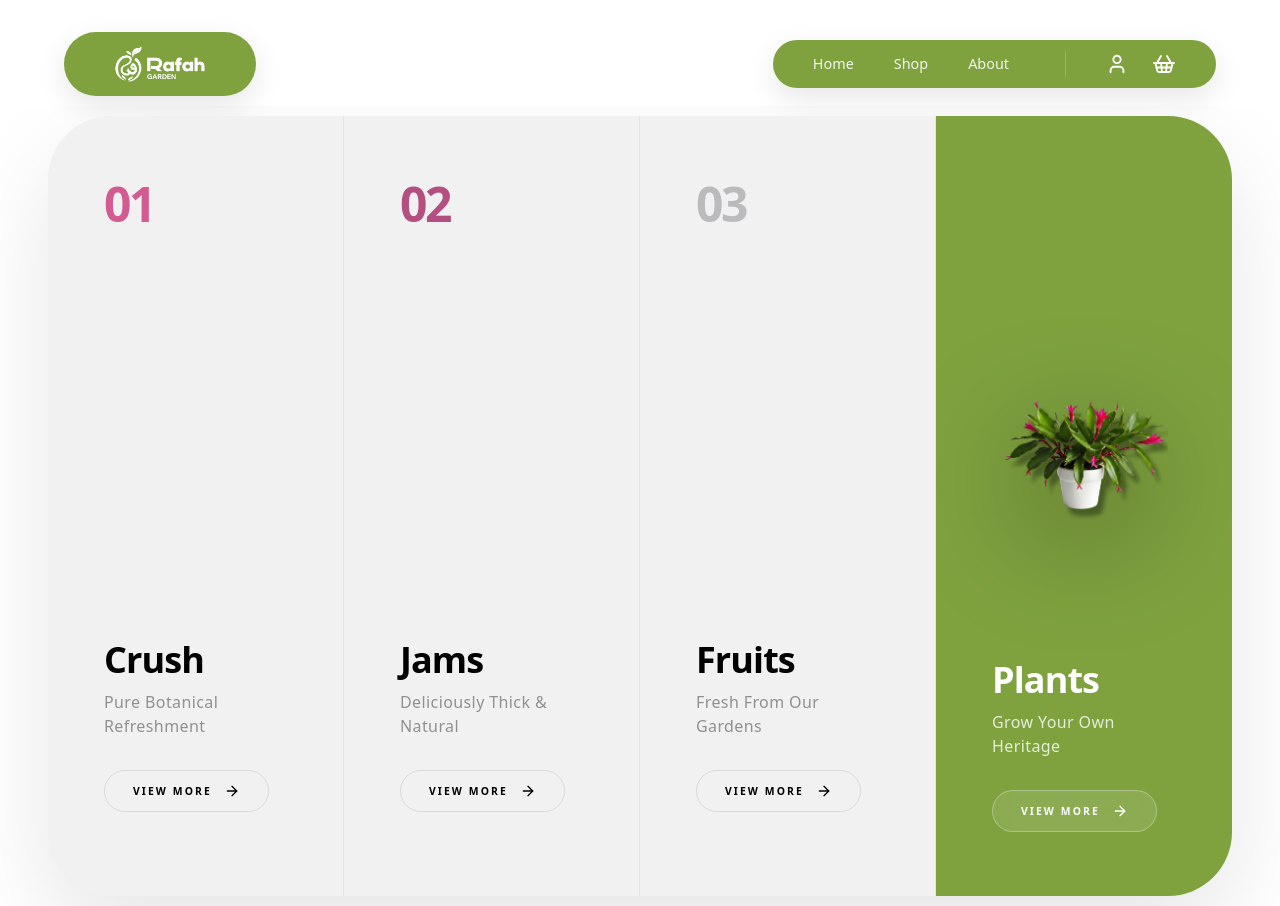
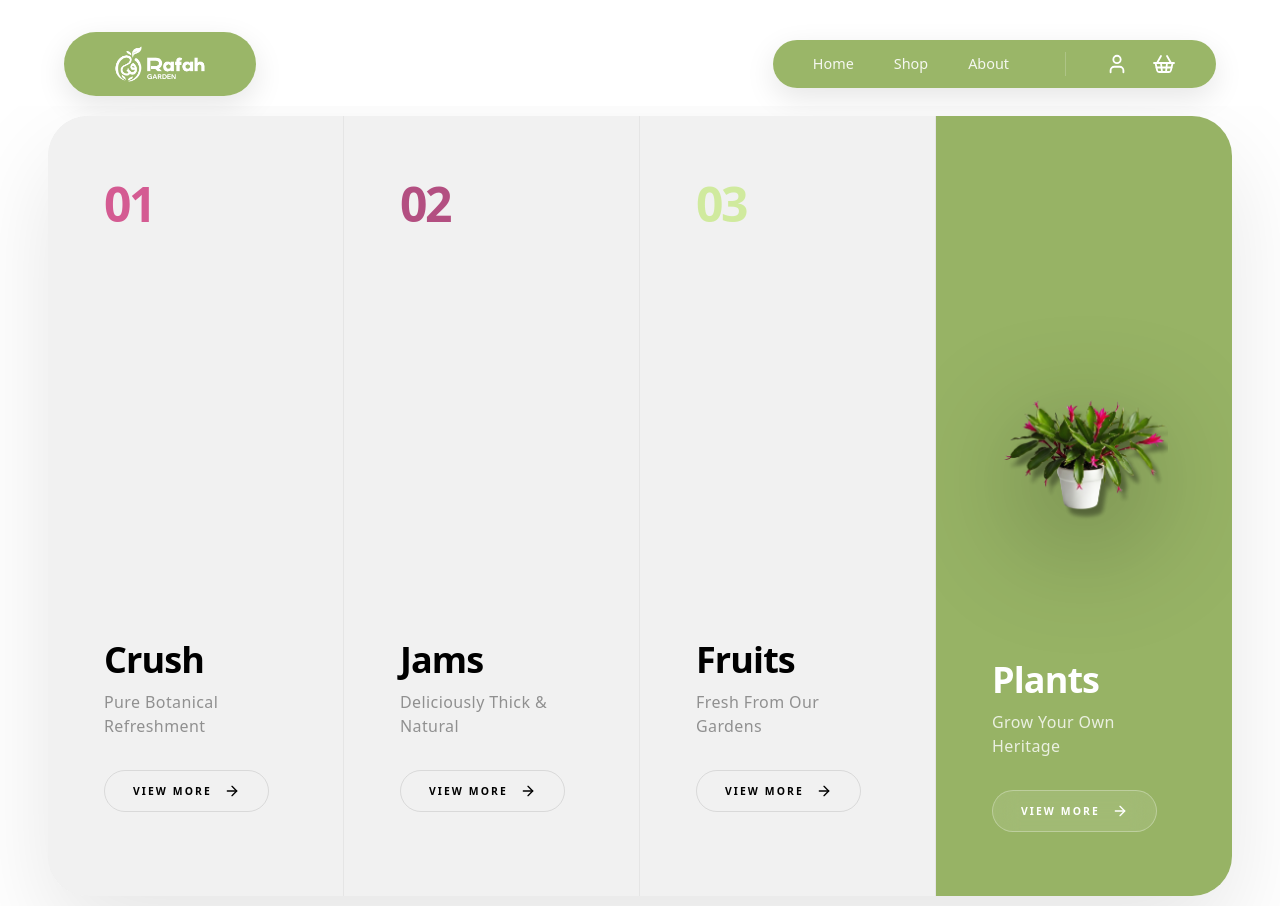
Before and after one commit to MibinThomas/rafa-garden-frontend, a Next.js app: page / in a window 1280 px wide. Built offline with nearby package versions, Linux system fonts and the light colour scheme; a web font is replaced by a local one.

Commit message:
Refine Category colors and background consistency: Updated Fruits color to #b5e55bc8 and synced hero background with global #f1f1f2 theme.

```diff
--- a/src/components/CategoryHero.tsx
+++ b/src/components/CategoryHero.tsx
@@ -26,14 +26,14 @@ export const CATEGORIES = [
     title: "Fruits",
     subtitle: "Fresh From Our Gardens",
     image: "/images/hero/fresh_fruits.png",
-    color: "#a3a5a7", // Darkened Light Gray for better highlight contrast
+    color: "#b5e55bc8", // New Vibrant Green/Yellow for Fruits
   },
   {
     id: "04",
     title: "Plants",
     subtitle: "Grow Your Own Heritage",
     image: "/images/hero/plants_premium.png",
-    color: "#7fa23f", // Updated Pink/Fuchsia
+    color: "#7fa23fc8", // Matched alpha channel with other categories
   },
 ];
 
@@ -64,7 +64,7 @@ export function CategoryHero({ onSelect }: CategoryHeroProps) {
       <motion.div
         animate={{ backgroundColor: "#f1f1f1" }}
         transition={{ duration: 1.2, ease: [0.16, 1, 0.3, 1] }}
-        className="w-full flex-1 max-w-[1600px] mx-auto overflow-hidden rounded-[2.5rem] md:rounded-[4rem] shadow-[0_40px_100px_rgba(0,0,0,0.1)] grid grid-cols-1 sm:grid-cols-2 md:grid-cols-4 relative"
+        className="w-full flex-1 max-w-[1600px] mx-auto overflow-hidden rounded-[1.5rem] md:rounded-[2.5rem] shadow-[0_40px_100px_rgba(0,0,0,0.1)] grid grid-cols-1 sm:grid-cols-2 md:grid-cols-4 relative"
       >
         {CATEGORIES.map((cat, index) => (
           <motion.div
@@ -160,7 +160,7 @@ export function CategoryHero({ onSelect }: CategoryHeroProps) {
                   }}
                   className="absolute inset-y-0 right-0 w-[60%] sm:inset-0 sm:w-full flex items-center justify-end sm:justify-center z-10 pointer-events-none pr-4 sm:pr-12 md:p-16"
                 >
-                   <div className="relative w-full h-full max-h-[85%] sm:max-h-[50%] md:max-h-[60%] translate-x-4 sm:translate-x-0 -translate-y-2 sm:-translate-y-12">
+                  <div className="relative w-full h-full max-h-[85%] sm:max-h-[50%] md:max-h-[60%] translate-x-4 sm:translate-x-0 -translate-y-2 sm:-translate-y-12">
                     <Image
                       src={cat.image}
                       alt={cat.title}
```
